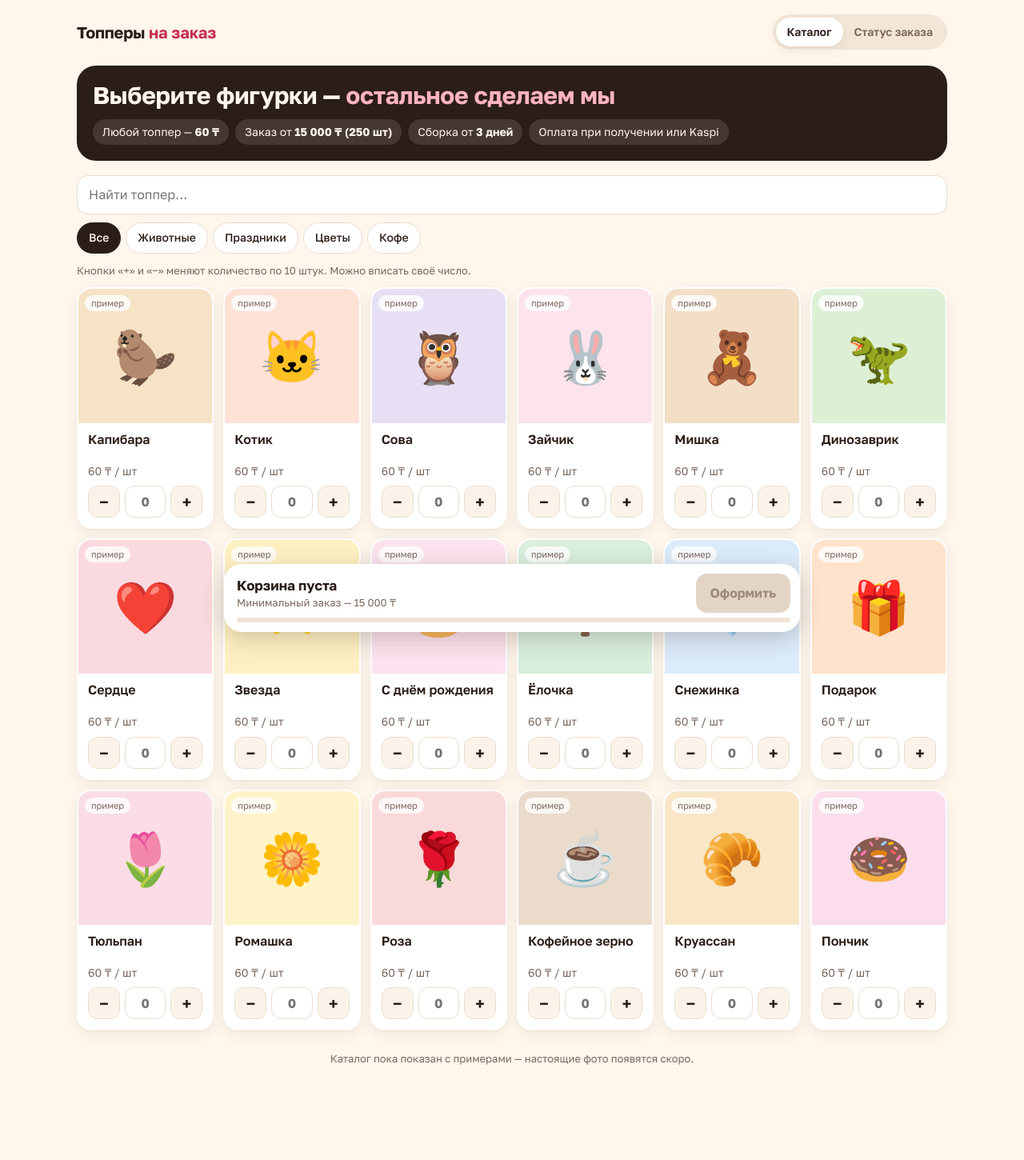
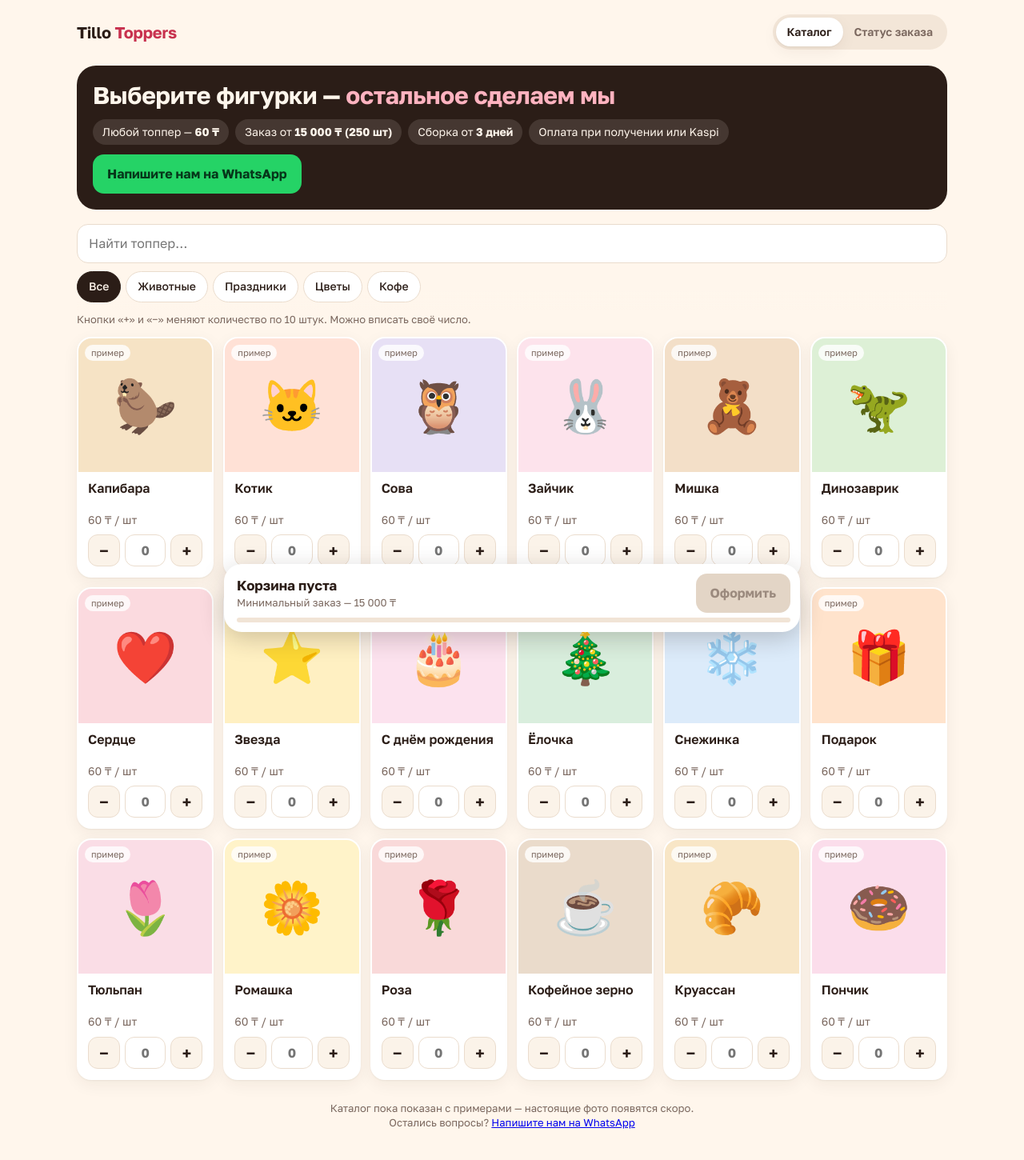
Before and after one commit to RDAtonz/toppers, a plain HTML site: page index.html in a window 1280 px wide. Shown: the whole page at 80% size. Drawn offline with Linux system fonts and the light colour scheme; a web font is replaced by a local one.

Commit message:
Update index.html

```diff
--- a/index.html
+++ b/index.html
@@ -3,7 +3,7 @@
 <head>
 <meta charset="utf-8">
 <meta name="viewport" content="width=device-width,initial-scale=1,viewport-fit=cover">
-<title>Топперы на заказ — каталог</title>
+<title>Tillo Toppers — каталог топперов</title>
 <meta name="description" content="Каталог топперов. Выберите фигурки, оформите заказ онлайн и следите за его статусом.">
 <meta name="theme-color" content="#FFF6EC">
 <link rel="preconnect" href="https://fonts.googleapis.com">
@@ -77,6 +77,8 @@ header.top { padding: 18px 0 6px; }
 .btn.ghost { background: #F3E6D8; color: var(--ink); }
 .btn.wide { width: 100%; }
 a.btn { display: block; text-align: center; text-decoration: none; }
+.btn.wa { background: #25D366; color: #06361A; }
+.hero .btn.wa { justify-self: start; }
 .btn:not(:disabled):active { transform: scale(.98); }
 
 .sheet-bg { position: fixed; inset: 0; z-index: 20; background: rgba(43,29,23,.45); display: grid; align-items: end; justify-items: center; }
@@ -137,7 +139,7 @@ footer { color: var(--muted); font-size: 13px; text-align: center; padding: 26px
 <div class="wrap">
   <header class="top">
     <div class="brand">
-      <h1>Топперы <span>на заказ</span></h1>
+      <h1>Tillo <span>Toppers</span></h1>
       <div class="tabs" role="tablist">
         <button role="tab" id="tabCat" aria-selected="true">Каталог</button>
         <button role="tab" id="tabSt" aria-selected="false">Статус заказа</button>
@@ -154,6 +156,7 @@ footer { color: var(--muted); font-size: 13px; text-align: center; padding: 26px
         <span>Сборка от <b id="fDays"></b></span>
         <span>Оплата при получении или Kaspi</span>
       </div>
+      <a class="btn wa" href="https://wa.me/message/KSFGOIE7XI3PL1" target="_blank" rel="noopener">Напишите нам на WhatsApp</a>
     </section>
     <div class="tools">
       <input class="search" id="q" type="search" placeholder="Найти топпер…" autocomplete="off">
@@ -179,6 +182,7 @@ footer { color: var(--muted); font-size: 13px; text-align: center; padding: 26px
         </form>
       </div>
       <div class="panel" id="stRes" hidden></div>
+      <a class="btn wa wide" href="https://wa.me/message/KSFGOIE7XI3PL1" target="_blank" rel="noopener">Напишите нам на WhatsApp</a>
     </div>
   </main>
 
@@ -227,7 +231,7 @@ const PRICE = 60;          // ₸ за одну фигурку
 const MIN_SUM = 15000;     // минимальный заказ, ₸
 const MIN_DAYS = 3;        // минимум дней на сборку
 const KASPI = 'https://pay.kaspi.kz/pay/hekyt6tb';
-const WHATSAPP = '';       // номер магазина цифрами, например 77011234567 (пусто — кнопки WhatsApp скрыты)
+const WA_LINK = 'https://wa.me/message/KSFGOIE7XI3PL1';   // WhatsApp магазина
 const DEMO = true;         // каталог-пример: на карточках пометка «пример»
 
 /* ===== Каталог. img — ссылка на фото (если пусто, показывается значок) ===== */
@@ -266,7 +270,7 @@ const totalQty = () => Object.values(cart).reduce((s, x) => s + x, 0);
 
 $('fPrice').textContent = money(PRICE); $('fMin').textContent = money(MIN_SUM) + ' (' + MIN_QTY + ' шт)';
 $('fDays').textContent = MIN_DAYS + ' ' + plural(MIN_DAYS, 'дня', 'дней', 'дней');
-$('foot').innerHTML = (DEMO ? 'Каталог пока показан с примерами — настоящие фото появятся скоро. ' : '') + (WHATSAPP ? '<br>Вопросы: <a href="https://wa.me/' + WHATSAPP + '">написать в WhatsApp</a>' : '');
+$('foot').innerHTML = (DEMO ? 'Каталог пока показан с примерами — настоящие фото появятся скоро. ' : '') + '<br>Остались вопросы? <a href="' + WA_LINK + '" target="_blank" rel="noopener">Напишите нам на WhatsApp</a>';
 
 /* ----- Каталог ----- */
 function drawCats() {
@@ -398,7 +402,6 @@ $('form').addEventListener('submit', async e => {
   if (!res.ok) return cErr(ERR[res.error] || 'Не получилось отправить заказ. Попробуйте ещё раз.');
   store.set('me', { name, phone });
   const mine = store.get('orders', []); mine.unshift({ number: res.number, tel: phone.replace(/\D/g, '').slice(-4) }); store.set('orders', mine.slice(0, 5));
-  const text = 'Здравствуйте! Мой заказ ' + res.number + ': ' + res.qty + ' шт на ' + money(res.sum) + ', нужен к ' + ru(date) + '.';
   cart = {}; store.set('cart', cart); lastSig = ''; drawGrid(); drawBar();
   $('coForm').hidden = true; $('coDone').hidden = false;
   $('coDone').innerHTML = `<div style="font-size:44px">🎉</div><h2 style="justify-content:center">Заказ принят</h2>
@@ -408,7 +411,7 @@ $('form').addEventListener('submit', async e => {
     ${pay === 'kaspi' ? `<div class="note" style="background:var(--ok-soft);color:var(--ok)">К оплате <b>${money(res.sum)}</b>. В комментарии к платежу укажите номер заказа <b>${esc(res.number)}</b>.</div>` : ''}
     <div class="stack">
       ${pay === 'kaspi' ? `<a class="btn wide" style="text-decoration:none;display:block" href="${KASPI}" target="_blank" rel="noopener">Оплатить в Kaspi</a>` : ''}
-      ${WHATSAPP ? `<a class="btn ghost wide" style="text-decoration:none;display:block" href="https://wa.me/${WHATSAPP}?text=${encodeURIComponent(text)}" target="_blank" rel="noopener">Написать нам в WhatsApp</a>` : ''}
+      <a class="btn wa wide" href="${WA_LINK}" target="_blank" rel="noopener">Напишите нам на WhatsApp</a>
       <button class="btn ghost wide" id="dSt">Смотреть статус заказа</button>
       <button class="btn ghost wide" id="dClose">Вернуться в каталог</button>
     </div>`;
```
